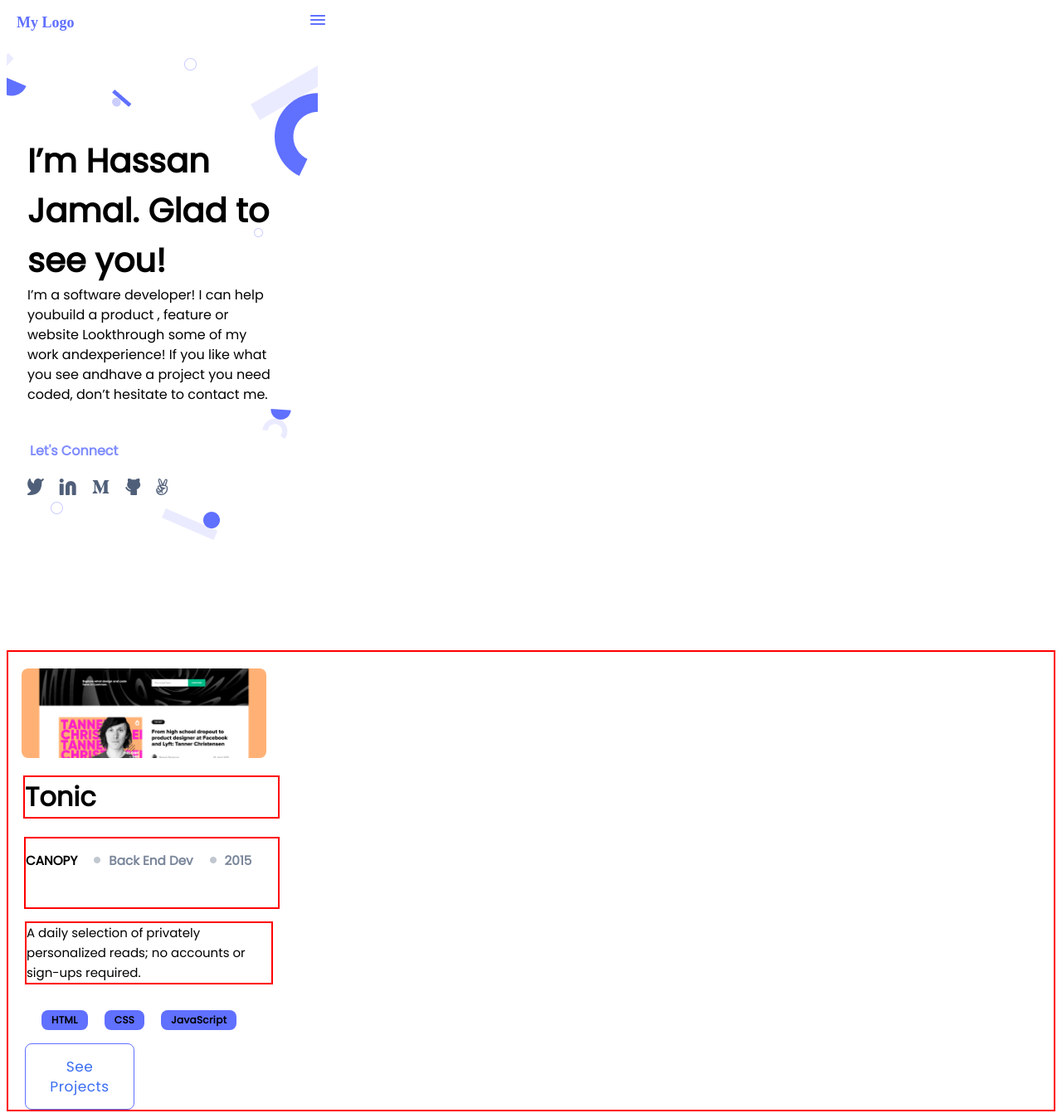
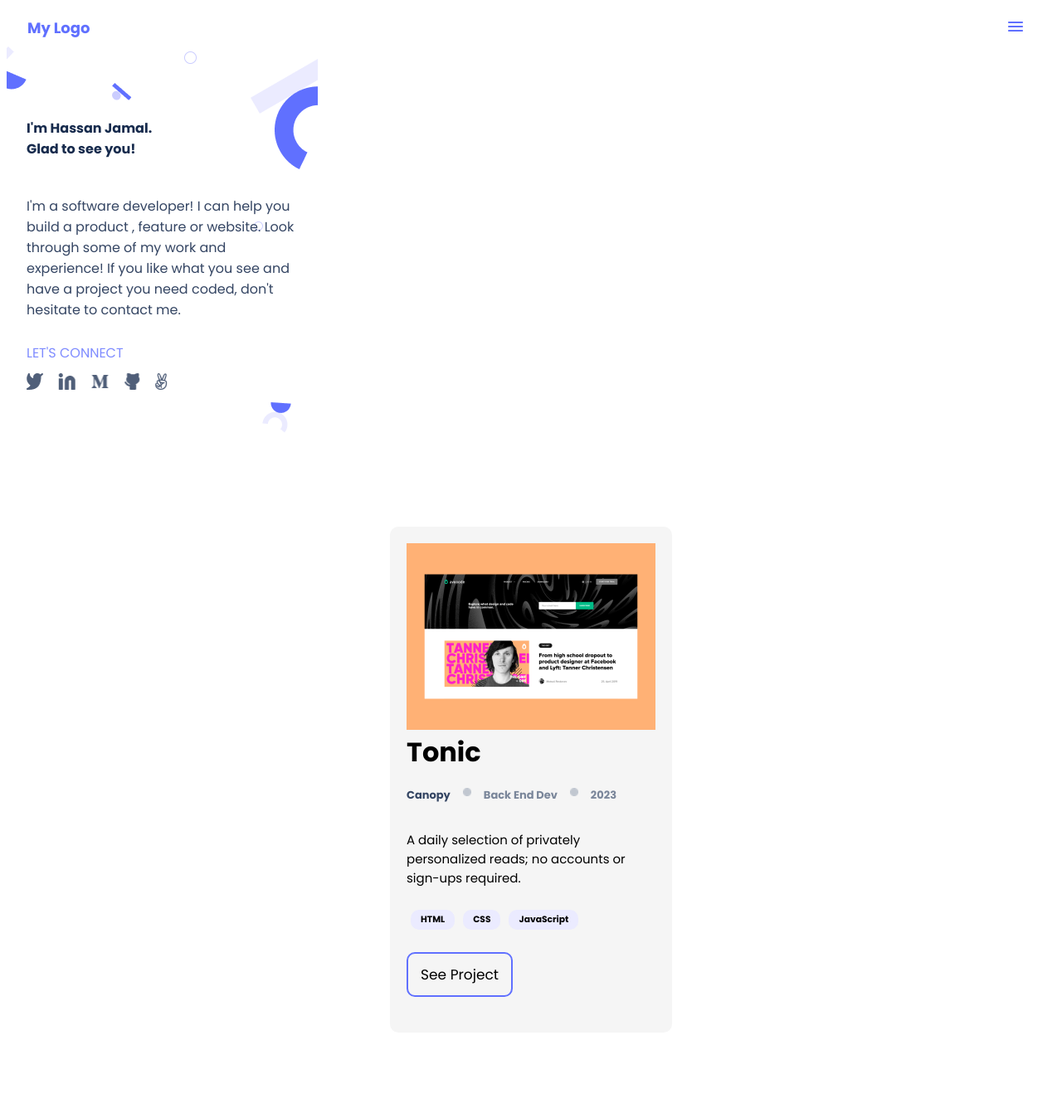
Before and after one commit to Hassan-Jamal/Portfolio_Project, a website: page portfolio.html in a window 1280 px wide. Shown: the top 1342 px of the page at 83% size. Drawn offline with Linux system fonts and the light colour scheme.

Commit message:
Added Styles in HTML

```diff
--- a/mystyle.css
+++ b/mystyle.css
@@ -1,165 +1,264 @@
-@import url(https://fonts.googleapis.com/css2?family=Poppins:wghp@400;700&display=swap);
-.headline{
-    background-image: url(./header-shapes\ mobile.png);
-    background-repeat: no-repeat;
+@import url('https://fonts.googleapis.com/css2?family=Poppins:wght@400;700&display=swap');
+
+body {
+  font-family: 'Poppins', sans-serif;
+}
+
+.container {
+  display: flex;
   width: 100%;
-    height: 90vh;
+  height: 48px;
+  font-size: 18px;
+  box-sizing: border-box;
+  justify-content: space-between;
+}
+
+.logo {
+  font-size: 18px;
+  font-weight: 700;
+  color: #6070ff;
+  margin-left: 25px;
+  align-self: center;
+  height: 25px;
+  width: 76px;
+}
+
+.menu {
+  align-self: center;
+  height: 25px;
+  width: 25px;
+  margin-right: 35px;
+}
+
+.headline {
+  width: 100%;
   display: flex;
   flex-direction: column;
-    text-align: left;
-    font-family: 'Poppins',sans-serif;
+  padding: 70px 24px;
+  font-size: 16px;
+  gap: 12px;
+  color: #172b4d;
+  background-image: url(header-shapes\ mobile.png);
+  background-repeat: no-repeat;
+  box-sizing: border-box;
+  border-bottom-left-radius: 50px;
 }
-.header{
+
+.social-media-icons {
+  width: 170.17px;
+  height: 20px;
+}
+
+.description {
+  color: #344563;
+  width: 327px;
+  height: auto;
+}
+
+.lets-connect {
+  position: relative;
+  line-height: 24px;
+  font-weight: 500;
+  color: #7f8cff;
+  margin-top: 0;
+  margin-bottom: 0;
+}
+
+.work-section {
+  display: grid;
+  grid-template-rows: repeat(4, 800px);
+  gap: 16px;
+}
+
+.section {
   display: flex;
-width: 375px;
-height: 48px;
-padding: 4px 24px 4px 12px;
-align-items: flex-start;
-justify-content: space-between;
-align-content: center;
+  justify-content: center;
+  align-items: center;
 }
-.intro{
+
+.card {
+  height: 570px;
   width: 300px;
-    margin-top: 100px;
-    margin-left: 25px;
+  display: flex;
+  flex-direction: column;
+  border-radius: 10px;
+  background-color: whitesmoke;
+  border: 20px solid whitesmoke;
+}
+
+.snapshoot {
+  background-image: url(./avocode.png);
+  background-repeat: no-repeat;
+  background-size: 100%;
+  height: 230px;
+  width: 300px;
+}
+
+.title {
+  font-size: 32px;
+  font-weight: 700;
+  margin: 0;
+}
+
+.role {
+  display: flex;
+  font-size: 13px;
+  font-weight: 600;
+  color: #344563;
+}
+
+.role img {
+  margin-left: 15px;
+  height: 10px;
+  width: 10px;
+  margin-top: 19px;
+}
+
+.basic-text {
+  margin-left: 15px;
+  color: #7a869a;
+}
+
+.project-description {
+  display: flex;
+  flex-direction: column;
+}
+
+.project-description p {
+  width: 295px;
+  height: 76px;
+  font-size: 15px;
+  font-weight: 400;
+}
+
+.proj-lang {
+  display: flex;
+  align-items: center;
+}
+
+.proj-lang h6 {
+  border-radius: 10px;
+  background-color: #ebebff;
+  padding: 4px 12px;
+  margin: 5px;
+}
+
+.proj-button {
+  font-size: 17px;
+  font-weight: 500;
+  padding: 12px;
+  border: 2px solid #6070ff;
+  border-radius: 10px;
+  width: 100px;
+  text-align: center;
+}
+
+.snap2 {
+  background-image: url(./Snapshoot_Portfolio.png);
+}
+
+.snap3 {
+  background-image: url(./Snapshoot_Portfolio2.png);
+}
+
+.snap4 {
+  background-image: url(./Snapshoot4.png);
+}
+
+.about {
+  background-color: white;
+  width: 88%;
+  height: 100%;
+  margin-left: 30px;
+}
+
+.about-head {
+  width: 327px;
+  height: 50px;
   font-size: 40px;
-    margin-bottom: 0;
   font-weight: 700;
+  color: #172b4d;
 }
-.para{
-    width: 300px;
-    height: 150px;
-    margin-left: 25px;
-    text-align: left;
+
+.about-description {
+  width: 327px;
+  height: 147px;
   font-size: 16px;
   font-weight: 400;
-    line-height: 24px;
-    margin-top: 0;
-}
-.logo{
-    color: #6070FF;
-    font-style: normal;
-    font-weight: 700;
-    font-size: 18px;
-    margin-top: 5px;
-    text-align: center;
-    padding-right:100px ;
+  color: #344563;
 }
 
-.Connect{
-    width: 117px;
-    height: 24px;
-    font-size: 16px;
-    color: #7F8CFF;
-    margin-left:28px ;
+.resume {
+  font-size: 17px;
+  font-weight: 500;
+  padding: 12px;
+  border: 2px solid #396df2;
+  border-radius: 10px;
+  width: 140px;
+  text-align: center;
 }
 
-.about{
-width: 170.167px;
-height: 20px;
-margin-left: 25px;
+.skills {
+  background-color: white;
+  margin-left: 30px;
+  width: 88%;
+  height: 100%;
 }
 
-.work-Section{
-    border: 2px solid red;
-    display: grid;
-
-
+.skills h3 {
+  font-size: 20px;
+  font-weight: 500;
+  color: #000;
 }
 
-.card{
+.langs {
+  list-style: none;
   display: flex;
   flex-direction: column;
-    border-radius: 25px;
-    height: 552px;
-    width: 327px;
-    align-self: center;
-    font-family: 'Poppins',sans-serif;
+  padding-left: 0;
 }
 
-.image{
-    width: 295px;
-    height: 220px;
-    border-radius: 8px;
-    background-image: url(avocode.png);
-    align-self: center;
-    background-position:center;
-    background-size: cover;
-    margin-top:20px ;
+.langs li {
+  background-color: whitesmoke;
+  height: 100 px;
+  border-radius: 10px;
+  width: 100%;
+  display: flex;
+  align-items: center;
+  margin-bottom: 20px;
 }
 
-.tonic{
-margin-left: 18px;
-border: 2px solid red;
+.langs img {
+  width: 48px;
+  height: 48px;
+  margin-left: 12px;
 }
 
-.layout{
-    display: flex;
-    height: auto;
-    width: auto;
-    align-items: center;
-    font-size: small;
-    margin-left: 19px;
-    padding-bottom: 30px;
-    border: 2px solid red;
-
+.langs h4 {
+  margin-left: 30px;
+  font-size: 15px;
+  font-weight: 500;
+  color: #253858;
 }
 
-.dot{
-    width: 8px;
-    height: 8px;
-    margin-left: 20px;
+.arrow {
+  width: 24px;
+  height: 24px;
 }
 
-.dev{
-    margin-left: 10px;
-    color: #7A869A;
+.skills-heading {
+  font-size: 20px;
+  font-weight: 500;
+  color: #000;
+  display: flex;
+  justify-content: space-between;
+  padding-right: 15px;
 }
 
-.para1{
-
- border: 2px solid red;
- font-size: 15px;
-font-weight: 400;
-line-height: 24px;
-width: 295px;
-height: 76px;
-margin-left: 20px;
+.margin {
+  margin-bottom: 150px;
 }
 
- .buttons{
-    display: flex;
-    font-size: 12px;
-    font-style: normal;
-    font-weight: 500;
-line-height: 16px;
-letter-spacing: 0.36px;
-margin-left: 20px;
+.border {
+  border-bottom: 2px solid #dfe1e6;
 }
-
- .buttons h4{
-    padding: 4px 12px;
-align-items: center;
-background-color: #6070FF;
-border-radius: 8px;
-margin-left: 20px;
-
- }
-
- .See{
-    border: 1px solid var(--primary-b-400, #6070FF);
-    display: flex;
-    align-items: center;
-    gap: 10px;
-    border-radius: 8px;
-    color: var(--primary-b-500, #396DF2);
-    text-align: center;
-    font-family: Poppins;
-    font-size: 17px;
-    font-style: normal;
-    font-weight: 500;
-    line-height: 24px;
-    padding: 15px;
-    letter-spacing: 0.51px;
-margin-left: 20px;
-width: 100px;}
--- a/portfolio.html
+++ b/portfolio.html
@@ -3,49 +3,128 @@
 <head>
     <meta charset="UTF-8">
     <meta name="viewport" content="width=device-width, initial-scale=1.0">
-    <title>Portfolio_Project</title>
+    <title>PortFolio_Project </title>
 </head>
 <link rel="stylesheet" href="mystyle.css">
 <body>
-    <div class="header">
-    <p class="logo">My Logo</p>
-    <img src="Icon - Menu.svg" alt="Icon">
+    <header class="container">
+<div class="logo"><b>My Logo</b></div>
+<div class="menu">
+    <img src="Icon - Menu.svg" alt="Menu-Bar">
 </div>
-<div class="headline" >
-
-        <h1 class="intro" >I’m Hassan Jamal.
-Glad to see
-you!</h1>
-    <p class="para">
-        I’m a software developer! I can help youbuild a product , feature or website Lookthrough some of my work andexperience! If you like what you see andhave a project you need coded, don’t hesitate to contact me.
-    </p>
-    <h4 class="Connect">
-        Let's Connect</h4>
-    <img class="about" src="social media icons.svg" alt="Social media icons">
+ </header>
+ <div class="headline">
+    <b class="primary-text">
+        <p >I'm Hassan Jamal.<br>Glad to see you!</p>
+    </b>
+    <p class="description">I'm a software developer! I can help you build a product , feature or website. Look through some of my work and experience! If you like what you see and have a project you need coded, don't hesitate to contact me.</p>
+    <h4 class="lets-connect">LET'S CONNECT</h4>
+    <img src="./social media icons.png" alt="Social Media Icons" class="social-media-icons">
 </div>
 
-<div class="work-Section">
+<div class="work-section">
+    <div class="section">
     <div class="card">
-        <div class="image">   </div>
-        <h1 class="tonic">Tonic</h1>
-        <div class="layout">
-            <h3>CANOPY</h3>
-            <img class="dot" src="Counter.png" alt="Counter Picture">
-            <h3 class="dev">Back End Dev</h3>
-            <img class="dot" src="Counter.png" alt="Counter Picture">
-            <h3 class="dev">2015</h3>
+        <div class="snapshoot">
         </div>
-        <p class="para1">A daily selection of privately personalized reads; no accounts or sign-ups required.</p>
-<div class="buttons">
-    <h4>HTML</h4>
-    <h4>CSS</h4>
-    <h4>JavaScript</h4>
-</div>
-<div class="See" >See Projects</div>
+
+            <h1 class="title">Tonic</h1>
+            <div class="role">
+                <h4>Canopy</h4>
+                <img src="./Counter.png" alt="circle">
+                <h4 class="basic-text">Back End Dev</h4>
+                <img src="./Counter.png" alt="circle">
+                <h4 class="basic-text">2023</h4>
+            </div>
+            <div class="project-description">
+                <p>A daily selection of privately personalized reads; no accounts or sign-ups required.</p>
+                <div class="proj-lang">
+                    <h6>HTML</h6>
+                    <h6>CSS</h6>
+                    <h6>JavaScript</h6>
+                </div>
+            </div>
+            <h4 class="proj-button">See Project</h4>
+
     </div>
 </div>
 
+<div class="section">
+    <div class="card">
+        <div class="snapshoot snap2"></div>
+        <h1 class="title">Multi-Post Stories</h1>
+        <div class="role">
+            <h4>Canopy</h4>
+            <img src="./Counter.png" alt="circle">
+            <h4 class="basic-text">Back End Dev</h4>
+            <img src="./Counter.png" alt="circle">
+            <h4 class="basic-text">2023</h4>
+        </div>
+        <div class="project-description">
+            <p>A daily selection of privately personalized reads; no accounts or sign-ups required.</p>
+            <div class="proj-lang">
+                <h6>HTML</h6>
+                <h6>CSS</h6>
+                <h6>JavaScript</h6>
+            </div>
+        </div>
+        <h4 class="proj-button">See Project</h4>
+    </div>
+</div>
 
+<div class="section">
+    <div class="card">
+        <div class="snapshoot snap3"></div>
+        <h1 class="title">Multi-Post Stories</h1>
+        <div class="role">
+            <h4>Canopy</h4>
+            <img src="./Counter.png" alt="circle">
+            <h4 class="basic-text">Back End Dev</h4>
+            <img src="./Counter.png" alt="circle">
+            <h4 class="basic-text">2023</h4>
+        </div>
+        <div class="project-description">
+            <p>A daily selection of privately personalized reads; no accounts or sign-ups required.</p>
+            <div class="proj-lang">
+                <h6>HTML</h6>
+                <h6>CSS</h6>
+                <h6>JavaScript</h6>
+            </div>
+        </div>
+        <h4 class="proj-button">See Project</h4>
+    </div>
+</div>
+
+<div class = "about">
+    <h1 class="about-head" >About Myself</h1>
+    <h6 class="about-description" >Hello I'm a software developer! I can help you build a product , feature or website. Look through some of my work and experience! If you like what you see and have a project you need coded, don't hesitate to contact me.</h6>
+    <div class="social-media">
+        <h4 class="lets-connect">LET'S CONNECT</h4>
+    </div>
+    <img src="./social media icons.png" alt="Social Media Icons" class="social-media-icons">
+    <h4 class="resume">Get my Resume</h4>
+</div>
+
+<div class = "skills">
+    <div class="skills-heading">
+        <h3>Languages</h3>
+        <img  class ="arrow" src="./arrowdown.png" alt="arrow">
+    </div>
+    <ul class="langs">
+        <li><img src="./JS.png" alt="Javascript"><h4>JavaScript</h4></li>
+        <li><img src="./HTML.png" alt="Javascript"><h4>HTML</h4></li>
+        <li><img src="./CSS.png" alt="Javascript"><h4>CSS</h4></li>
+    </ul>
+    <div class="skills-heading border">
+        <h3>Frameworks </h3>
+        <img  class ="arrow" src="./arrowright.png" alt="arrow">
+    </div>
+    <div class="skills-heading margin border">
+        <h3>Skills </h3>
+        <img class ="arrow"src="./arrowright.png" alt="arrow">
+    </div>
+</div>
+</div>
 
 </body>
 </html>
```
Also changed, not shown: CSS.png (added), HTML.png (added), JS.png (added), Snapshoot_Portfolio.png (added), Snapshoot_Portfolio2.png (added), Snapshoot_Portfolio3.png (added), arrowdown.png (added), arrowright.png (added), social media icons.png (added), social media icons.svg (deleted). Lines whose indentation alone changed are shown as unchanged.
